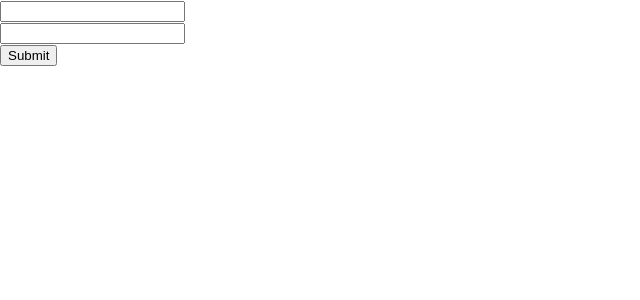
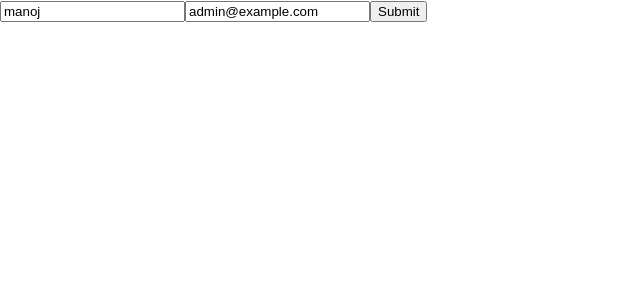
Before and after one commit to manoj633/react-revision, a React (Create React App) app: page / in a window 1280 px wide. Shown: the top 300 px of the page, without its empty margins (0-640 px from the left). Built offline with nearby package versions, Linux system fonts and the light colour scheme.

Commit message:
Setting default values

```diff
--- a/src/App.js
+++ b/src/App.js
@@ -25,6 +25,7 @@ import FormSubmission from "./components/Forms/form hook/FormSubmission";
 import { FormValidation } from "./components/Forms/form hook/FormValidation";
 import { CustomFormValidation } from "./components/Forms/form hook/CustomFormValidation";
 import { ErrorVisualFeedback } from "./components/Forms/form hook/ErrorVisualFeedback";
+import { DefaultValues } from "./components/Forms/form hook/DefaultValues";
 
 function App() {
   const inputRef = useRef(null);
@@ -101,7 +102,8 @@ function App() {
       {/* <FormSubmission /> */}
       {/* <FormValidation /> */}
       {/* <CustomFormValidation /> */}
-      <ErrorVisualFeedback />
+      {/* <ErrorVisualFeedback /> */}
+      <DefaultValues />
     </div>
   );
 }
--- /dev/null
+++ b/src/components/Forms/form hook/DefaultValues.jsx
@@ -0,0 +1,25 @@
+import { DevTool } from "@hookform/devtools";
+import React from "react";
+import { useForm } from "react-hook-form";
+
+export const DefaultValues = () => {
+  const { register, control, handleSubmit } = useForm({
+    defaultValues: {
+      username: "manoj",
+      email: "admin@example.com",
+    },
+  });
+
+  const FormSubmitHandler = (data) => console.log(data);
+
+  return (
+    <>
+      <form onSubmit={handleSubmit(FormSubmitHandler)}>
+        <input type="text" id="username" {...register("username")} />
+        <input type="email" id="email" {...register("email")} />
+        <button>Submit</button>
+      </form>
+      <DevTool control={control} />
+    </>
+  );
+};
```
